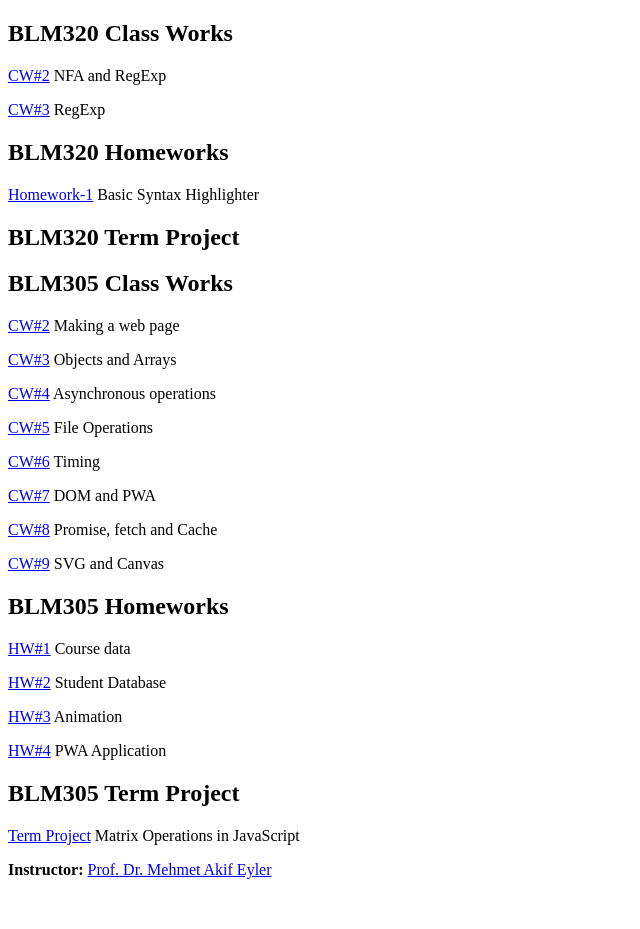
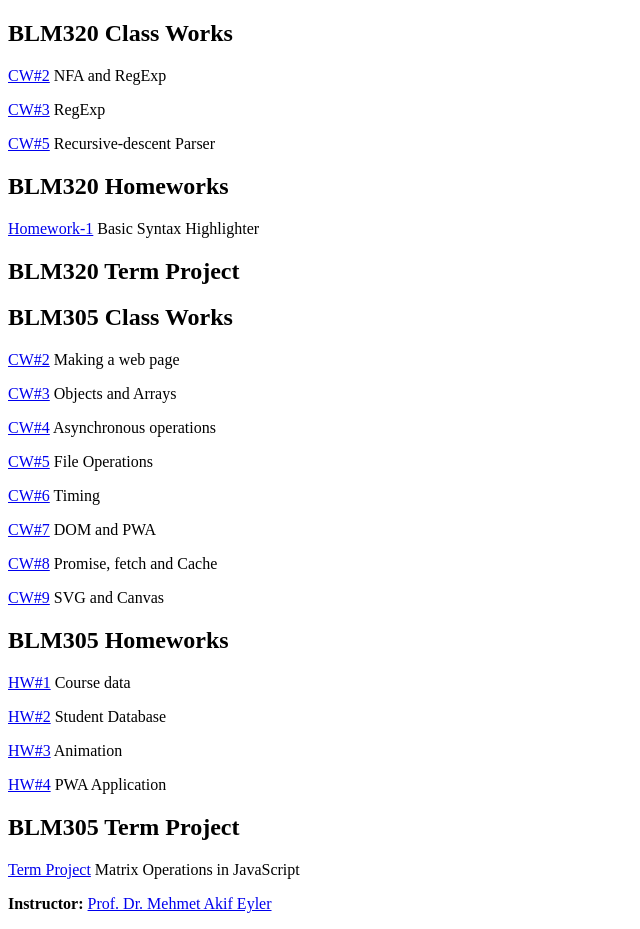
Before and after one commit to abdikmen/advanced-programming, a plain HTML site: page index.html in a window 1280 px wide. Shown: the whole page, without its empty margins (0-640 px from the left). Before the commit the page ends 895 px from the top, so only its background shows below. Drawn offline with Linux system fonts and the light colour scheme.

Commit message:
Index changes

```diff
--- a/index.html
+++ b/index.html
@@ -25,6 +25,7 @@
 
 <p><a href="https://abdikmen.github.io/advanced-programming/hw2.html">CW#2</a> NFA and RegExp</p>
 <p><a href="https://abdikmen.github.io/advanced-programming/cw3.html">CW#3</a> RegExp</p>
+<p><a href="https://abdikmen.github.io/advanced-programming/Expression.html">CW#5</a> Recursive-descent Parser</p>
 
 <h2 id="automata-hw">BLM320 Homeworks</h2>
 <p><a href="https://abdikmen.github.io/advanced-programming/hw1">Homework-1</a> Basic Syntax Highlighter</p>
```
